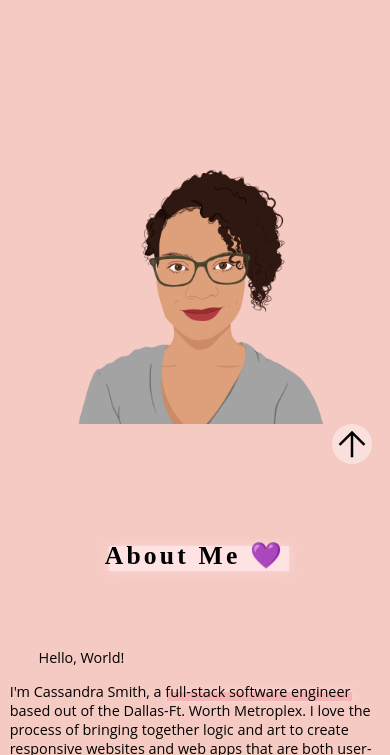
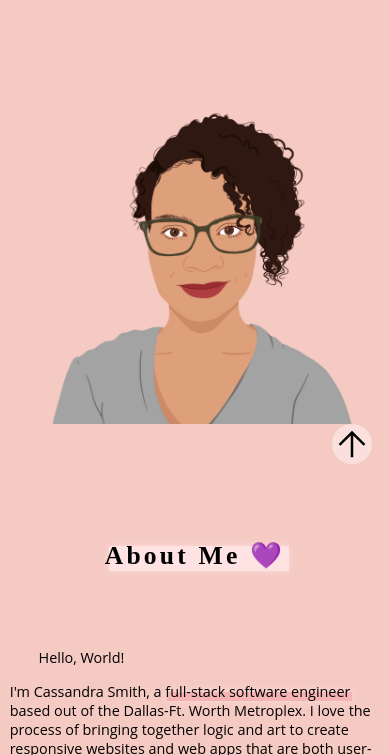
Before and after one commit to cassandrafsmith/Portfolio, a Gatsby site: page / in a window 390 px wide. Shown: the part 345-1100 px from the top of the page. Built offline with nearby package versions, Linux system fonts and the light colour scheme; Gatsby itself is replaced by a stand-in of ours.

Commit message:
Orientation media queries (#7)
* refactor code and remove useIsSsr hook, update mobile portrait size

```diff
--- a/src/styles/index.css
+++ b/src/styles/index.css
@@ -533,7 +533,7 @@ img{
         font-size: 1em;
     }
     #portrait{
-        width: 18rem;
+        width: 22rem;
         height: auto;
     }
     .section-title{
```
